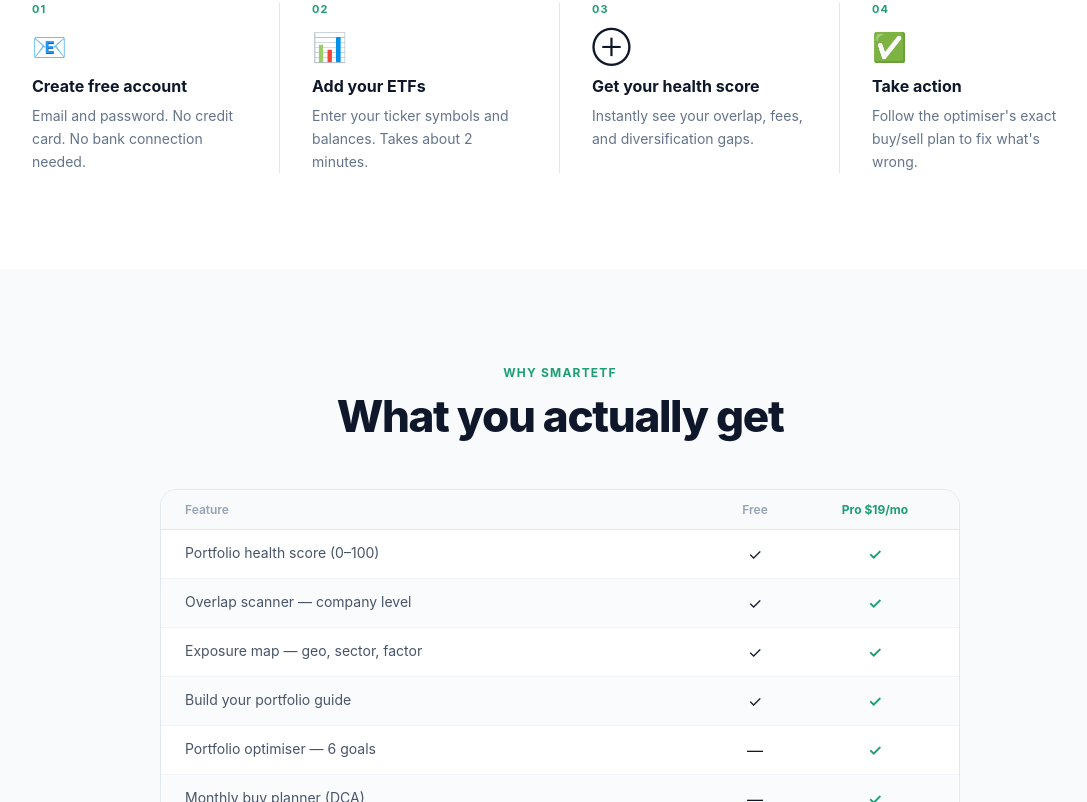
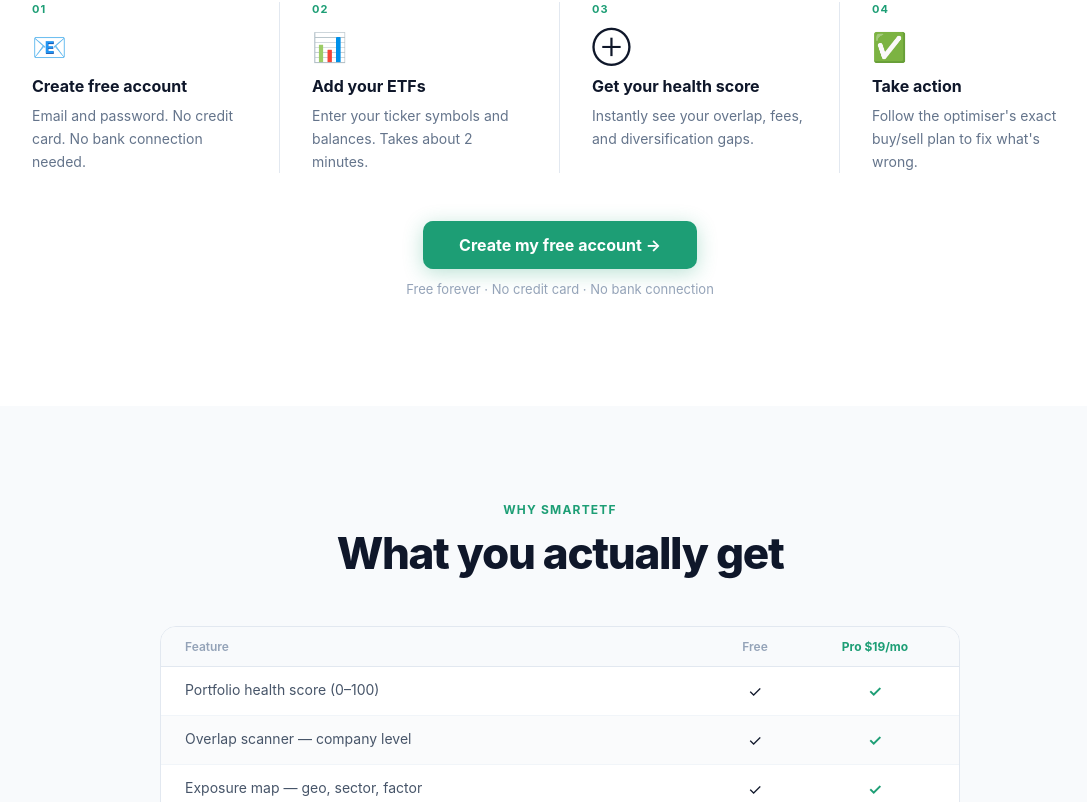
Before and after one commit to mbf2756/smartplatform, a Next.js app: page / in a window 1280 px wide. Shown: the part 2089-2891 px from the top of the page, without its empty margins (80-1167 px from the left). Built offline with nearby package versions, Linux system fonts and the light colour scheme.

Commit message:
Update layout and styles in page.tsx

```diff
--- a/src/app/page.tsx
+++ b/src/app/page.tsx
@@ -317,7 +317,7 @@
             </h2>
           </div>
 
-          <div style={{display:"grid",gridTemplateColumns:"1fr 1fr 1fr 1fr",gap:0}}>
+          <div style={{display:"grid",gridTemplateColumns:"1fr 1fr 1fr 1fr",gap:0,marginBottom:48}}>
             {[
               {n:"01",title:"Create free account",
                desc:"Email and password. No credit card. No bank connection needed.",icon:"📧"},
@@ -329,8 +329,7 @@
                desc:"Follow the optimiser's exact buy/sell plan to fix what's wrong.",icon:"✅"},
             ].map(({n,title,desc,icon},i)=>(
               <div key={n} style={{padding:"0 32px",
-                borderRight:i<3?"1px solid #E2E8F0":"none",
-                borderLeft:i>0?"none":"none"}}>
+                borderRight:i<3?"1px solid #E2E8F0":"none"}}>
                 <div style={{fontSize:11,fontWeight:700,color:T,letterSpacing:".1em",
                   marginBottom:14}}>{n}</div>
                 <div style={{fontSize:28,marginBottom:12}}>{icon}</div>
@@ -340,6 +339,18 @@
                 <p style={{fontSize:14,color:"#64748B",lineHeight:1.65,margin:0}}>{desc}</p>
               </div>
             ))}
+          </div>
+          <div style={{textAlign:"center" as const}}>
+            <Link href="/auth/signup"
+              style={{display:"inline-flex",alignItems:"center",gap:10,
+                padding:"14px 36px",fontSize:16,fontWeight:700,
+                color:"#fff",background:T,textDecoration:"none",borderRadius:10,
+                boxShadow:"0 4px 20px rgba(29,158,117,0.3)"}}>
+              Create my free account →
+            </Link>
+            <p style={{fontSize:13,color:"#94A3B8",marginTop:12}}>
+              Free forever · No credit card · No bank connection
+            </p>
           </div>
         </div>
       </section>
```
